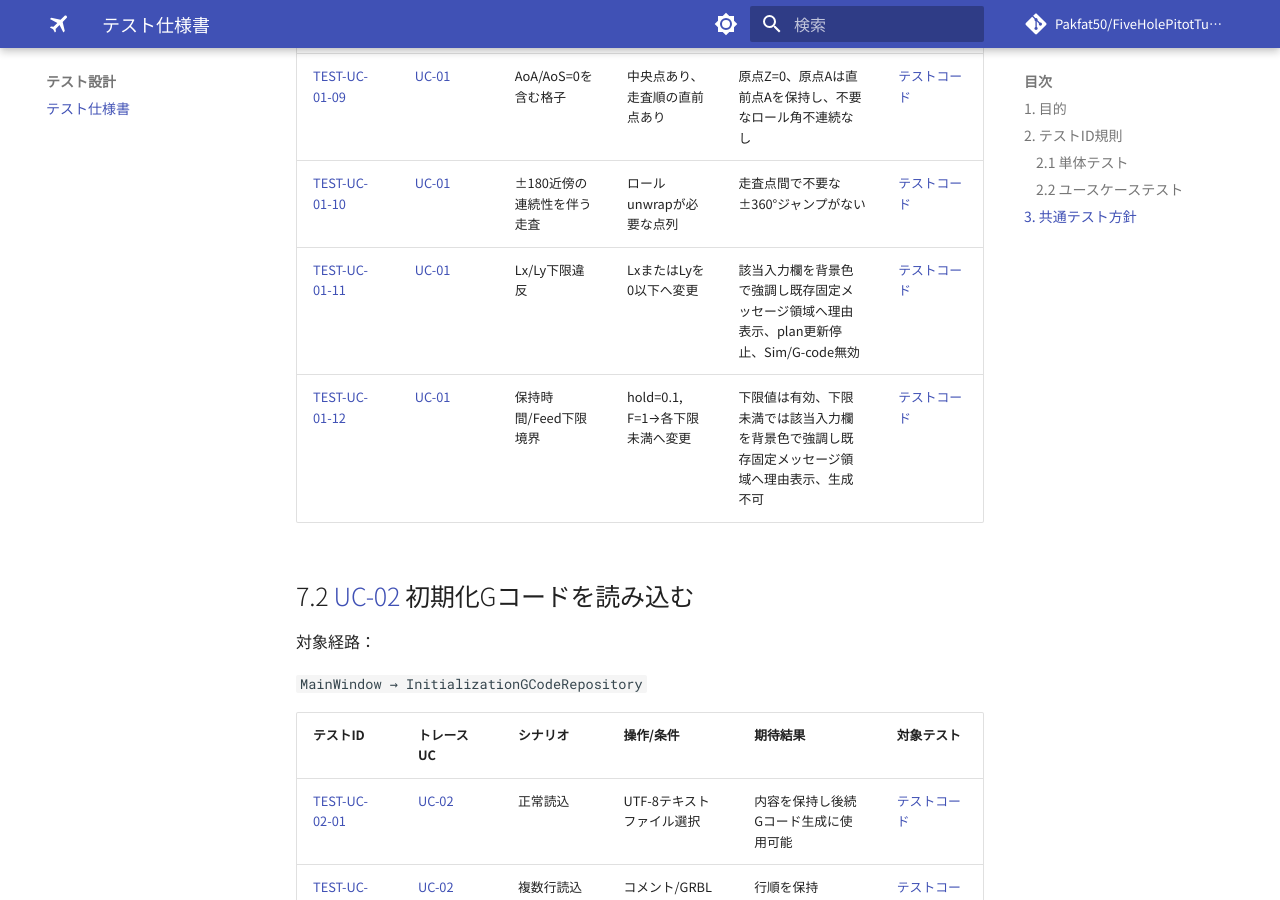
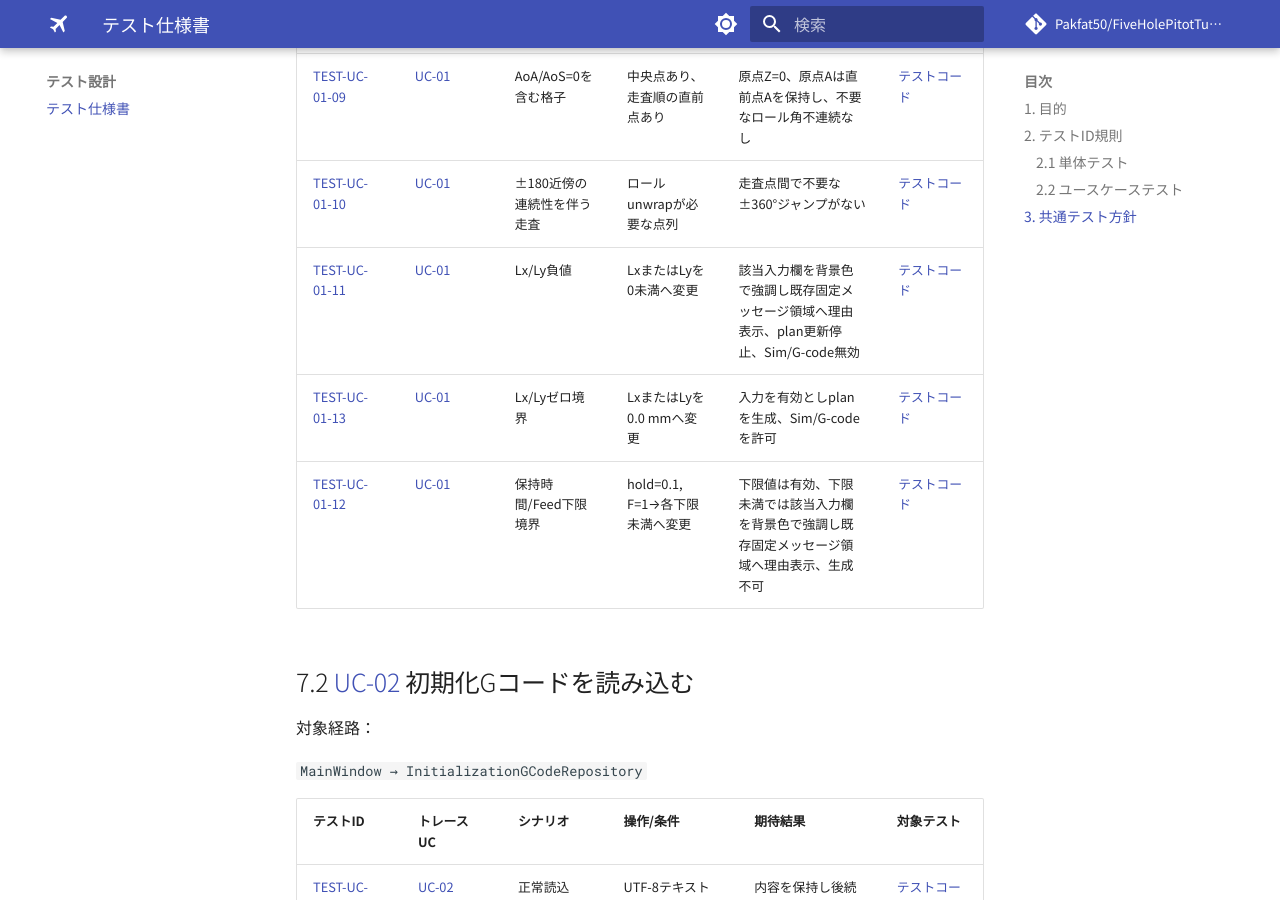
Before and after one commit to Pakfat50/FiveHolePitotTubeCalibration, an MkDocs documentation site: the page built from docs/test_specification.md, in a window 1280 px wide and 900 px high, scrolled down 21822 px. Built offline with MkDocs 1.6.1 and Material for MkDocs 9.7.7, drawn with Linux system fonts in a browser that asks for light colours; comment, search, counter and statistics services are not loaded; some of the changed text lies outside the part shown.

Commit message:
test-spec: define zero offset acceptance boundaries

```diff
--- a/docs/test_specification.md
+++ b/docs/test_specification.md
@@ -75,8 +75,8 @@
 | <a id="test-unit-014"></a>TEST-UNIT-014 | REQ-INPUT-005, REQ-VALID-002 | Z軸最小>=最大 | Z range不正 | Z可動範囲エラー | [[TESTCODE_SHORT:tests.test_validation.TestInputValidator.test_z_range_invalid]] |
 | <a id="test-unit-015"></a>TEST-UNIT-015 | REQ-INPUT-005, REQ-VALID-002 | A軸最小>=最大 | A range不正 | A可動範囲エラー | [[TESTCODE_SHORT:tests.test_validation.TestInputValidator.test_a_range_invalid]] |
 | <a id="test-unit-016"></a>TEST-UNIT-016 | REQ-VALID-001 | 複数エラー同時検出 | AoA範囲、点数、Feed等を同時不正 | 複数の`ValidationIssue`を返す | [[TESTCODE_SHORT:tests.test_validation.TestInputValidator.test_multiple_errors_are_reported]] |
-| <a id="test-unit-111"></a>TEST-UNIT-111 | REQ-INPUT-003, REQ-VALID-002 | Lx下限違反 | `Lx=0` | 距離エラー | [[TESTCODE_SHORT:tests.test_validation.TestInputValidator.test_lx_zero_is_invalid]] |
-| <a id="test-unit-112"></a>TEST-UNIT-112 | REQ-INPUT-003, REQ-VALID-002 | Ly負値 | `Ly<0` | 距離エラー | [[TESTCODE_SHORT:tests.test_validation.TestInputValidator.test_ly_negative_is_invalid]] |
+| <a id="test-unit-111"></a>TEST-UNIT-111 | REQ-INPUT-003, REQ-VALID-002 | Lx/Lyゼロ境界 | `Lx=0` または `Ly=0` | 距離エラーなし | [[TESTCODE_SHORT:tests.test_validation.TestInputValidator.test_zero_offsets_are_valid]] |
+| <a id="test-unit-112"></a>TEST-UNIT-112 | REQ-INPUT-003, REQ-VALID-002 | Lx/Ly負値 | `Lx<0` または `Ly<0` | 距離エラー | [[TESTCODE_SHORT:tests.test_validation.TestInputValidator.test_negative_offsets_are_invalid]] |
 | <a id="test-unit-113"></a>TEST-UNIT-113 | REQ-INPUT-004, REQ-VALID-002 | 保持時間下限正常 | `hold_time_s=0.1` | 保持時間エラーなし | [[TESTCODE_SHORT:tests.test_validation.TestInputValidator.test_hold_time_minimum_is_valid]] |
 | <a id="test-unit-114"></a>TEST-UNIT-114 | REQ-INPUT-004, REQ-VALID-002 | 保持時間下限未満 | `0 <= hold_time_s < 0.1` | 保持時間エラー | [[TESTCODE_SHORT:tests.test_validation.TestInputValidator.test_hold_time_below_minimum_is_invalid]] |
 | <a id="test-unit-115"></a>TEST-UNIT-115 | REQ-INPUT-004, REQ-VALID-002 | Feed rate下限正常 | `feed_rate=1` | Feed rateエラーなし | [[TESTCODE_SHORT:tests.test_validation.TestInputValidator.test_feed_rate_minimum_is_valid]] |
@@ -363,7 +363,8 @@
 | <a id="test-uc-01-08"></a>TEST-UC-01-08 | UC-01 | XY警告とZAエラー同時 | 両方発生する設定 | XY警告情報を保持しつつ生成禁止はZAエラーが優先 | [[TESTCODE_SHORT:tests.test_use_cases.TestUseCases.test_uc01_xy_warning_and_za_error_coexist]] |
 | <a id="test-uc-01-09"></a>TEST-UC-01-09 | UC-01 | AoA/AoS=0を含む格子 | 中央点あり、走査順の直前点あり | 原点Z=0、原点Aは直前点Aを保持し、不要なロール角不連続なし | [[TESTCODE_SHORT:tests.test_use_cases.TestUseCases.test_uc01_grid_origin_is_deterministic]] |
 | <a id="test-uc-01-10"></a>TEST-UC-01-10 | UC-01 | ±180近傍の連続性を伴う走査 | ロールunwrapが必要な点列 | 走査点間で不要な±360°ジャンプがない | [[TESTCODE_SHORT:tests.test_use_cases.TestUseCases.test_uc01_roll_has_no_unnecessary_360_jump]] |
-| <a id="test-uc-01-11"></a>TEST-UC-01-11 | UC-01 | Lx/Ly下限違反 | LxまたはLyを0以下へ変更 | 該当入力欄を背景色で強調し既存固定メッセージ領域へ理由表示、plan更新停止、Sim/G-code無効 | [[TESTCODE_SHORT:tests.test_use_cases.TestUseCases.test_uc01_nonpositive_offsets_block_plan]] |
+| <a id="test-uc-01-11"></a>TEST-UC-01-11 | UC-01 | Lx/Ly負値 | LxまたはLyを0未満へ変更 | 該当入力欄を背景色で強調し既存固定メッセージ領域へ理由表示、plan更新停止、Sim/G-code無効 | [[TESTCODE_SHORT:tests.test_use_cases.TestUseCases.test_uc01_negative_offsets_block_plan]] |
+| <a id="test-uc-01-13"></a>TEST-UC-01-13 | UC-01 | Lx/Lyゼロ境界 | LxまたはLyを0.0 mmへ変更 | 入力を有効としplanを生成、Sim/G-codeを許可 | [[TESTCODE_SHORT:tests.test_use_cases.TestUseCases.test_uc01_zero_offsets_allow_plan]] |
 | <a id="test-uc-01-12"></a>TEST-UC-01-12 | UC-01 | 保持時間/Feed下限境界 | hold=0.1, F=1→各下限未満へ変更 | 下限値は有効、下限未満では該当入力欄を背景色で強調し既存固定メッセージ領域へ理由表示、生成不可 | [[TESTCODE_SHORT:tests.test_use_cases.TestUseCases.test_uc01_hold_and_feed_boundaries]] |
 
 ## 7.2 UC-02 初期化Gコードを読み込む
@@ -464,7 +465,7 @@
 
 | ユースケースID | ユースケース名 | テストID |
 |---|---|---|
-| [[ARCH:UC-01]] | 較正条件を入力・更新する | [01](#test-uc-01-01), [02](#test-uc-01-02), [03](#test-uc-01-03), [04](#test-uc-01-04), [05](#test-uc-01-05), [06](#test-uc-01-06), [07](#test-uc-01-07), [08](#test-uc-01-08), [09](#test-uc-01-09), [10](#test-uc-01-10), [11](#test-uc-01-11), [12](#test-uc-01-12) |
+| [[ARCH:UC-01]] | 較正条件を入力・更新する | [01](#test-uc-01-01), [02](#test-uc-01-02), [03](#test-uc-01-03), [04](#test-uc-01-04), [05](#test-uc-01-05), [06](#test-uc-01-06), [07](#test-uc-01-07), [08](#test-uc-01-08), [09](#test-uc-01-09), [10](#test-uc-01-10), [11](#test-uc-01-11), [12](#test-uc-01-12), [13](#test-uc-01-13) |
 | [[ARCH:UC-02]] | 初期化Gコードを読み込む | [01](#test-uc-02-01), [02](#test-uc-02-02), [03](#test-uc-02-03), [04](#test-uc-02-04) |
 | [[ARCH:UC-03]] | 設定を保存する | [01](#test-uc-03-01), [02](#test-uc-03-02), [03](#test-uc-03-03), [04](#test-uc-03-04) |
 | [[ARCH:UC-04]] | 設定を読み込む | [01](#test-uc-04-01), [02](#test-uc-04-02), [03](#test-uc-04-03), [04](#test-uc-04-04), [05](#test-uc-04-05), [06](#test-uc-04-06), [07](#test-uc-04-07), [08](#test-uc-04-08), [09](#test-uc-04-09), [10](#test-uc-04-10), [11](#test-uc-04-11) |
```
